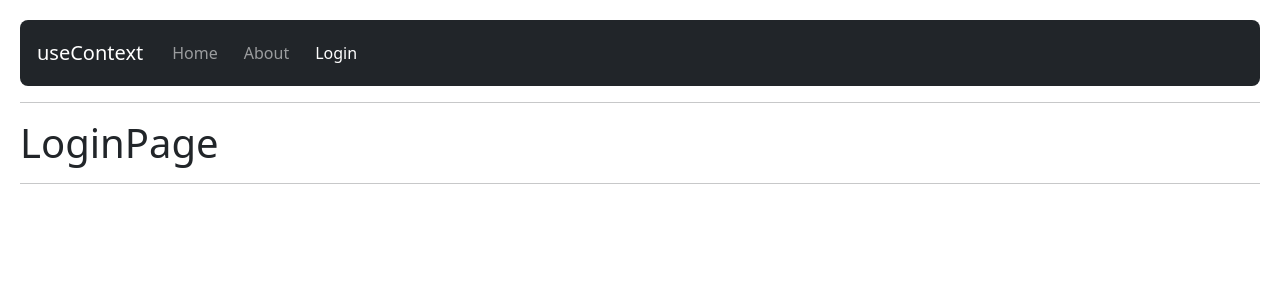
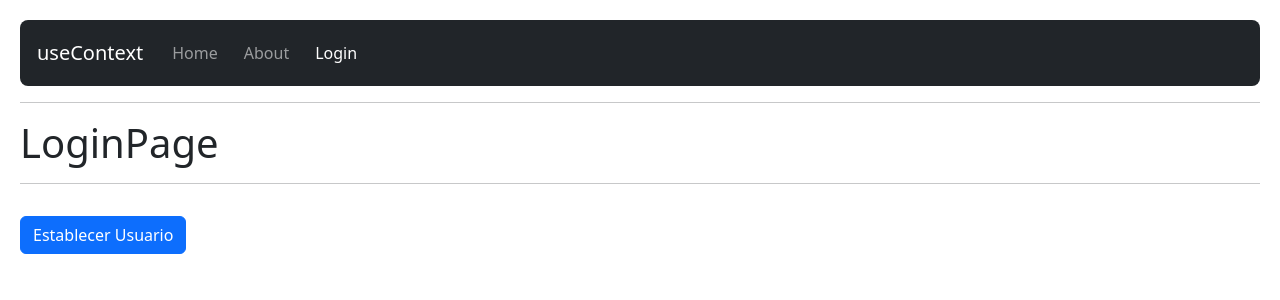
Before and after one commit to Adrianfeloh1/Hook-React, a React (Vite) app: page /login in a window 1280 px wide. Shown: the top 300 px of the page. Built offline with nearby package versions, Linux system fonts and the light colour scheme.

Commit message:
Finalizando la implementación del useContext.

```diff
--- a/src/09-useContext/HomePage.jsx
+++ b/src/09-useContext/HomePage.jsx
@@ -1,9 +1,19 @@
+import { useContext } from "react"
+import { UserContext } from "./context/UserContext"
 
 export const HomePage = () => {
+
+  const {user} = useContext(UserContext)
+
     return (
       <>
-      <h1>HomePage</h1>
+      <h1>HomePage <small>{user?.name}</small></h1>
       <hr />
+
+      <pre>
+        {JSON.stringify(user, null, 3)}
+      </pre>
+
       </>
     )
   }
--- a/src/09-useContext/LoginPage.jsx
+++ b/src/09-useContext/LoginPage.jsx
@@ -1,9 +1,27 @@
+import { useContext } from "react"
+import { UserContext } from "./context/UserContext"
 
 export const LoginPage = () => {
+
+const {user, setUser} = useContext(UserContext)
+
     return (
       <>
       <h1>LoginPage</h1>
       <hr />
+
+      <pre>
+        {JSON.stringify( user, null, 3)}
+      </pre>
+
+      <button
+        className="btn btn-primary"
+        onClick={() => setUser( {id:1, name: 'Adrian F.', email: 'adrianfeloh1@gmail.com.co'} )}
+      >
+        Establecer Usuario
+      </button>
+
+
       </>
     )
   }
--- a/src/09-useContext/context/UserProvider.jsx
+++ b/src/09-useContext/context/UserProvider.jsx
@@ -1,16 +1,13 @@
-import { UserContext } from "./UserContext"
+import { useState } from "react";
+import { UserContext } from "./UserContext";
 
-export const UserProvider = ({children}) => {
+export const UserProvider = ({ children }) => {
 
-    const user = {
-        id: 123,
-        name: 'Adrian Felipe Ochoa H.',
-        email: 'adrianfeloh1@gmail.com',
-    }
+  const [user, setUser] = useState();
 
   return (
-    <UserContext.Provider value={{hola: 'mundo', user: user}}>
-        {children}
+    <UserContext.Provider value={{ user, setUser }}>
+      {children}
     </UserContext.Provider>
-  )
-}
+  );
+};
```
